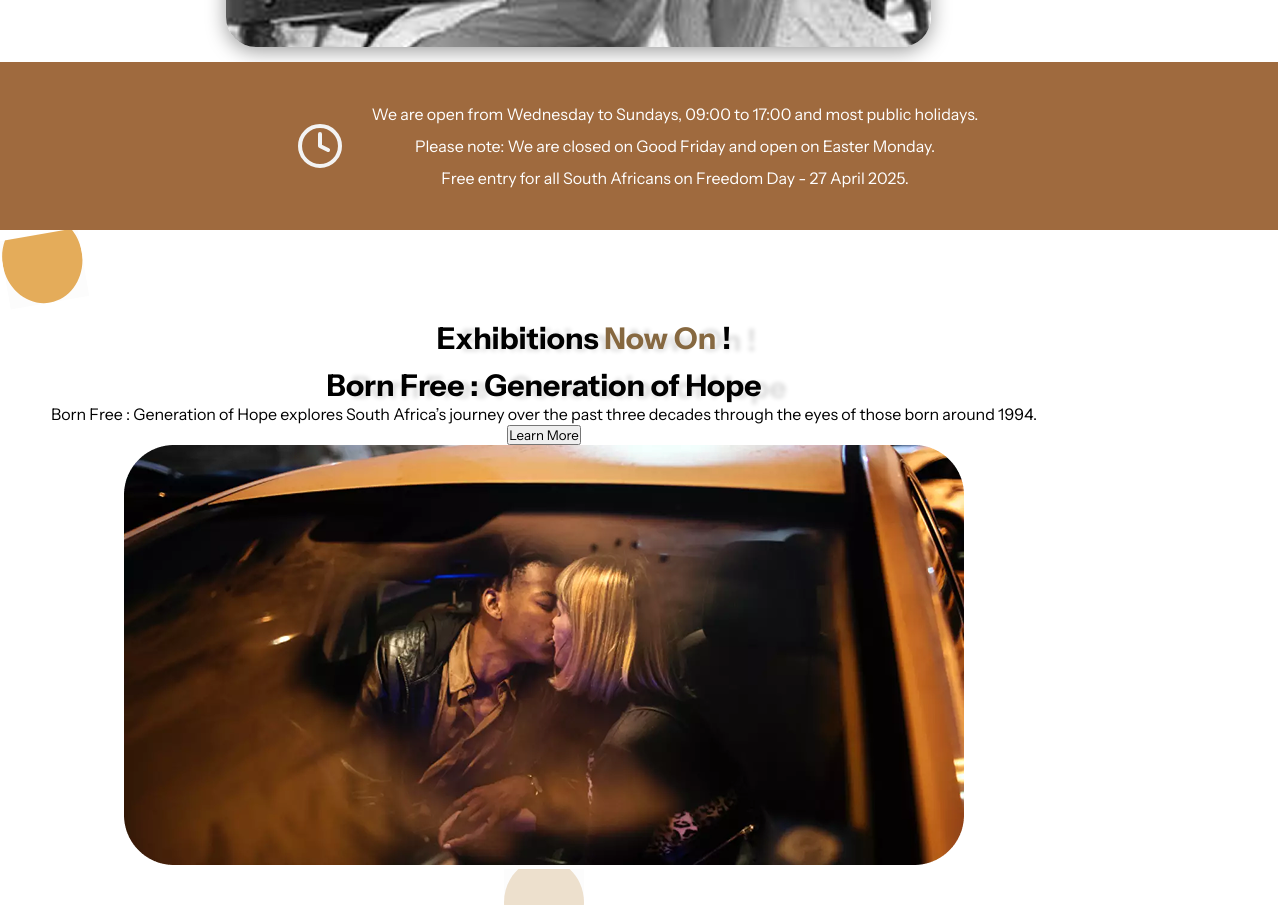
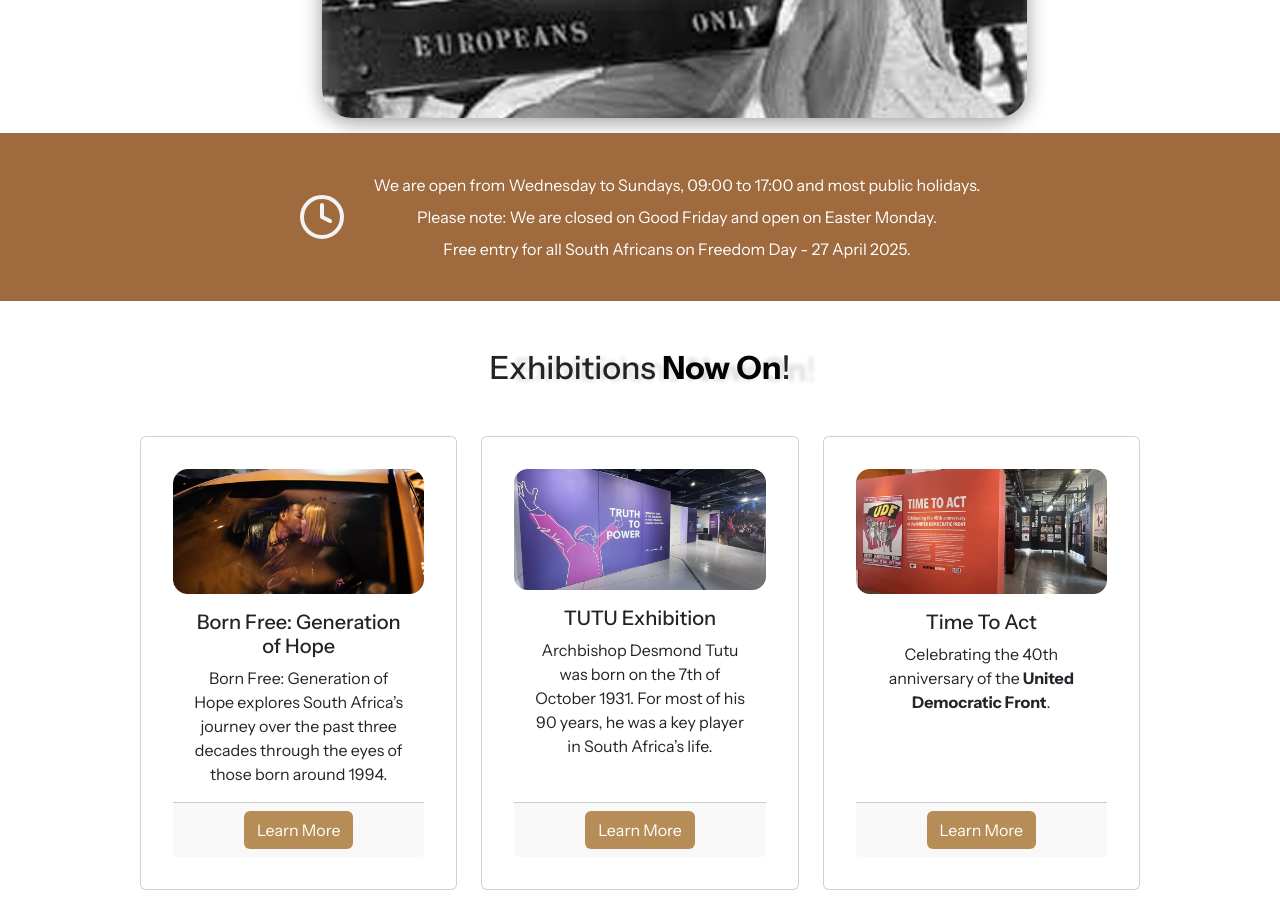
Before and after one commit to bontlenkoale1/apartheid-museum-clone, a React (Vite) app: page / in a window 1280 px wide. Shown: the part 1880-2785 px from the top of the page. Built offline with nearby package versions, Linux system fonts and the light colour scheme; a web font is replaced by a local one.

Commit message:
added exhibitions now showing

```diff
--- a/package.json
+++ b/package.json
@@ -13,6 +13,7 @@
     "preview": "vite preview"
   },
   "dependencies": {
+    "bootstrap": "^5.3.7",
     "react": "^19.0.0",
     "react-dom": "^19.0.0",
     "react-icons": "^5.5.0"
--- a/src/components/Exhibitions.css
+++ b/src/components/Exhibitions.css
@@ -45,3 +45,18 @@ h2 {
         color: #b68d57;
     }
 }
+.custom-btn {
+     background-color: #b68d57 !important;
+    color: #fff !important;
+    border: none;
+    padding: 10px 20px;
+    font-size: 16px !important;
+    font-family: "Instrument Sans", sans-serif;
+    font-weight: bold;
+    cursor: pointer;
+}
+.custom-btn:hover {
+  background-color: #6e4510 !important;
+  color: #fff !important;
+  border: none;
+}
--- a/src/components/Exhibitions.jsx
+++ b/src/components/Exhibitions.jsx
@@ -6,118 +6,62 @@ import timeToActImage from "/Images/timetoact.png";
 
 function Exhibitions() {
   return (
-        <div className="container">
-            <div className="exhibitions-wrapper">
-                <div className="background-image-wrapper">
-                    <svg
-                        className="background-image"
-                        width="80"
-                        height="80"
-                        viewBox="0 0 148 204"
-                        fill="none"
-                        xmlns="http://www.w3.org/2000/svg"
-                        style={{transform: "rotate(80deg)"}}
-                    >
-                        <path d="M148 0H-80V204H148V0Z" fill="#FCFCFC" />
-                        <path
-                            d="M34 204C96.9605 204 148 158.333 148 102C148 45.667 96.9605 0 34 0C-28.9605 0 -80 45.667 -80 102C-80 158.333 -28.9605 204 34 204Z"
-                            fill="#DE962E"
-                            fillOpacity="0.78"
-                        />
-                    </svg>
-                </div>
-                <div className="exhibitions-content">
+    <div className="container py-5">
+      <div className="text-center mb-5">
         <h2>
-                        Exhibitions <span className="highlight"> Now On</span> !
+          Exhibitions <span className="highlight">Now On</span>!
         </h2>
       </div>
+
+      {/* Bootstrap Card Grid */}
+      <div className="row row-cols-1 row-cols-md-3 g-4">
+        {/* Card 1 */}
+        <div className="col">
+          <div className="card h-100">
+            <img src={bornFreeImage} className="card-img-top" alt="Born Free" />
+            <div className="card-body">
+              <h5 className="card-title">Born Free: Generation of Hope</h5>
+              <p className="card-text">
+                Born Free: Generation of Hope explores South Africa’s journey over the past three decades through the eyes of those born around 1994.
+              </p>
             </div>
-            <div className="exhibitions-card-wrapper">
-                <div className="exhibitions-card-left">
-                    <h2>Born Free : Generation of Hope</h2>
-                    <p>
-                        Born Free : Generation of Hope explores South Africa’s journey over the past three decades
-                        through the eyes of those born around 1994.
-                    </p>
-                    <button className="learn-more">Learn More</button>
-                </div>
-            </div>
-            <div></div>
-            {/* image section */}
-            <div className="exhibitions-card-images-wrapper">
-                <div className="exhibitions-card-image-left">
-                    <img src={bornFreeImage} className="bornfreeImage" alt="Born Free Exhibition" />
-                    <div className="svg-background">
-                        <svg
-                            width="80"
-                            height="80"
-                            viewBox="0 0 324 350"
-                            fill="none"
-                            style={{transform: "rotate(270deg)"}}
-                            xmlns="http://www.w3.org/2000/svg"
-                        >
-                            <path d="M381 0H0V350H381V0Z" fill="#FCFCFC" />
-                            <path
-                                d="M190.5 350C295.71 350 381 271.65 381 175C381 78.3502 295.71 0 190.5 0C85.2897 0 0 78.3502 0 175C0 271.65 85.2897 350 190.5 350Z"
-                                fill="#EDE0CD"
-                            />
-                        </svg>
+            <div className="card-footer">
+              <button className="btn custom-btn">Learn More</button>
             </div>
           </div>
         </div>
-            {/* right side card */}
-            <div className="exhibitions-card-wrapper-right">
-                <div className="exhibitions-card-right">
-                    <h2>TUTU Exhibition </h2>
-                    <p>
-                        Archbishop Desmond Tutu was born on the 7th of October 1931 . For the most pasts of 90 years ,
-                        he has been a key player in South Africa’s life.
+
+        {/* Card 2 */}
+        <div className="col">
+          <div className="card h-100">
+            <img src={tutuImage} className="card-img-top" alt="Tutu" />
+            <div className="card-body">
+              <h5 className="card-title">TUTU Exhibition</h5>
+              <p className="card-text">
+                Archbishop Desmond Tutu was born on the 7th of October 1931. For most of his 90 years, he was a key player in South Africa’s life.
               </p>
-                    <button className="learn-more">Learn More</button>
+            </div>
+            <div className="card-footer">
+              <button className="btn custom-btn">Learn More</button>
             </div>
           </div>
-            <div></div>
-            {/* image section */}
-            <div className="exhibitions-card-images-wrapper">
-                <div className="exhibitions-card-image-left">
-                    <img src={tutuImage} className="tutuimage" alt="Born Free Exhibition" />
+        </div>
+
+        {/* Card 3 */}
+        <div className="col">
+          <div className="card h-100">
+            <img src={timeToActImage} className="card-img-top" alt="Time to Act" />
+            <div className="card-body">
+              <h5 className="card-title">Time To Act</h5>
+              <p className="card-text">
+                Celebrating the 40th anniversary of the <strong>United Democratic Front</strong>.
+              </p>
+            </div>
+            <div className="card-footer">
+              <button className="btn custom-btn">Learn More</button>
             </div>
           </div>
-            <div></div>
-            <div className="background-image-svg-wrapper">
-                <svg width="202" height="192" viewBox="0 0 202 192" fill="none" xmlns="http://www.w3.org/2000/svg">
-                    <path
-                        d="M114 192C176.96 192 228 149.019 228 96C228 42.9807 176.96 0 114 0C51.0395 0 0 42.9807 0 96C0 149.019 51.0395 192 114 192Z"
-                        fill="#C09453"
-                        fillOpacity="0.78"
-                    />
-                </svg>
         </div>
-            {/* left side card */}
-            <div className="exhibitions-card-wrapper">
-                <div className="exhibitions-card-left">
-                    <h2>Time To Act</h2>
-                    <p>
-                        Celebrating the 40th anniversary of the<strong>united Democratic Front </strong>{" "}
-                    </p>
-                    <button className="learn-more">Learn More</button>
-                </div>
-            </div>
-            <div></div>
-            {/* image section */}
-            <div className="exhibitions-card-images-wrapper">
-                <div className="exhibitions-card-image-left">
-                    <img src={timeToActImage} className="bornfreeImage" alt="Born Free Exhibition" />
-                </div>
-            </div>
-             <div className="background-image-svg-wrapper-left">
-                <svg width="202" height="192" viewBox="0 0 202 192" fill="none"  style={{transform: "rotate(180deg)"}} xmlns="http://www.w3.org/2000/svg">
-                    <path
-                        d="M114 192C176.96 192 228 149.019 228 96C228 42.9807 176.96 0 114 0C51.0395 0 0 42.9807 0 96C0 149.019 51.0395 192 114 192Z"
-                        fill="#C09453"
-                        fillOpacity="0.50"
-                    />
-                </svg>
       </div>
     </div>
   );
--- a/src/components/OpenDays.css
+++ b/src/components/OpenDays.css
@@ -28,7 +28,7 @@
   box-shadow: 0 4px 20px rgba(0, 0, 0, 0.2);
   filter: brightness(0.9);
 }
-.open-days-container {
+.container-fluid .open-days-container {
   background-color: #9f6a3e;
   width: 100vw;
   position: relative;
--- a/src/components/OpenDays.jsx
+++ b/src/components/OpenDays.jsx
@@ -14,6 +14,7 @@ const OpenDays = () => {
           />
         </div>
       </div>
+      <div className="container-fluid">
      <div className="open-days-container">
   <div className="open-days-wrapper">
     <div className="clock-icon-container">
@@ -33,6 +34,7 @@ const OpenDays = () => {
       <p>Free entry for all South Africans on Freedom Day - 27 April 2025.</p>
     </div>
   </div>
+  </div>
 </div>
     </div>
   );
--- a/src/main.css
+++ b/src/main.css
@@ -1,5 +1,6 @@
 /* main.css */
 @import url("https://fonts.googleapis.com/css2?family=Instrument+Sans:ital,wght@0,400..700;1,400..700&family=Montserrat:ital,wght@0,100..900;1,100..900&family=Pacifico&family=Pixelify+Sans:wght@400..700&family=Playwrite+IT+Moderna:wght@100..400&display=swap");
+@import 'bootstrap/dist/css/bootstrap.min.css';
 
 /* Base Reset */
 *,
```
Also changed, not shown: 1 other file (tests, documents, lock files or other folders). Lines whose indentation alone changed are shown as unchanged.
